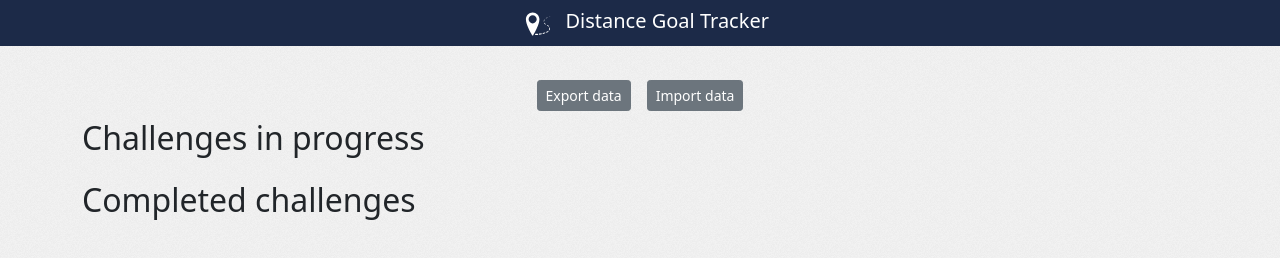
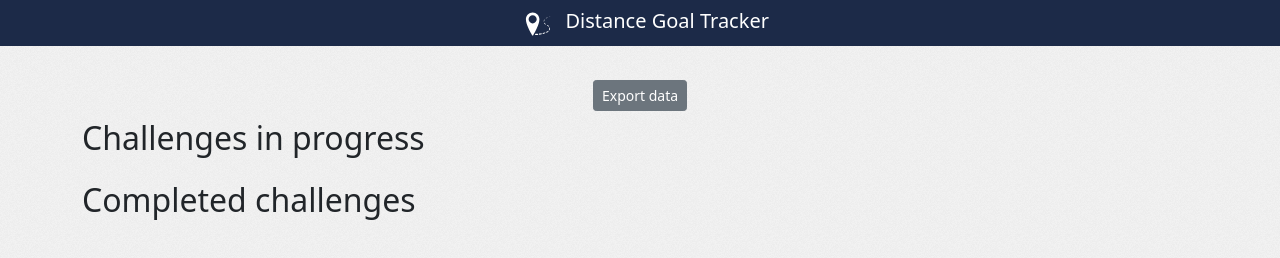
Before and after one commit to sdcervi/DistanceGoals, a plain HTML site: page test.html in a window 1280 px wide. Drawn offline with nearby package versions, Linux system fonts and the light colour scheme.

Commit message:
Update test.html

```diff
--- a/test.html
+++ b/test.html
@@ -30,7 +30,7 @@
 	<div class="container" style="display: flex; justify-content: center;">
 		<!--button class="btn btn-primary btn-sm m-2" onClick="saveChanges()">Save changes</button-->
 		<button class="btn btn-secondary btn-sm m-2" onClick="exportFile()">Export data</button>
-		<button class="btn btn-secondary btn-sm m-2" data-bs-toggle="modal" data-bs-target="#uploadFileModal" >Import data</button>
+		<!--button class="btn btn-secondary btn-sm m-2" data-bs-toggle="modal" data-bs-target="#uploadFileModal" >Import data</button-->
 		<!--button class="btn btn-secondary btn-sm m-2" onClick="deleteData()">Delete my data</button-->
 		<!--button class="btn btn-secondary btn-sm m-2" onClick="resetData()">Reset to sample data</button-->
 	</div>
```
